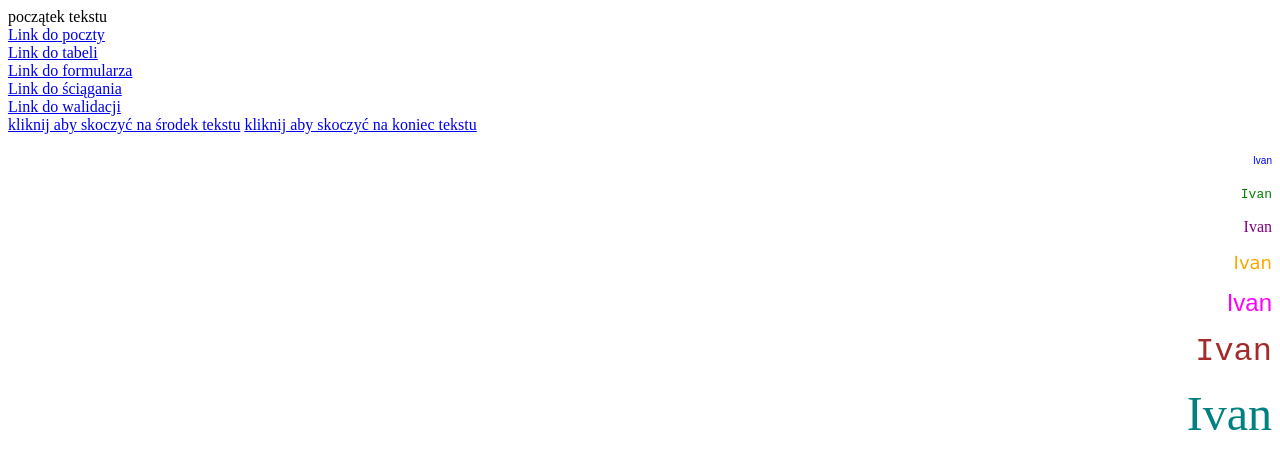
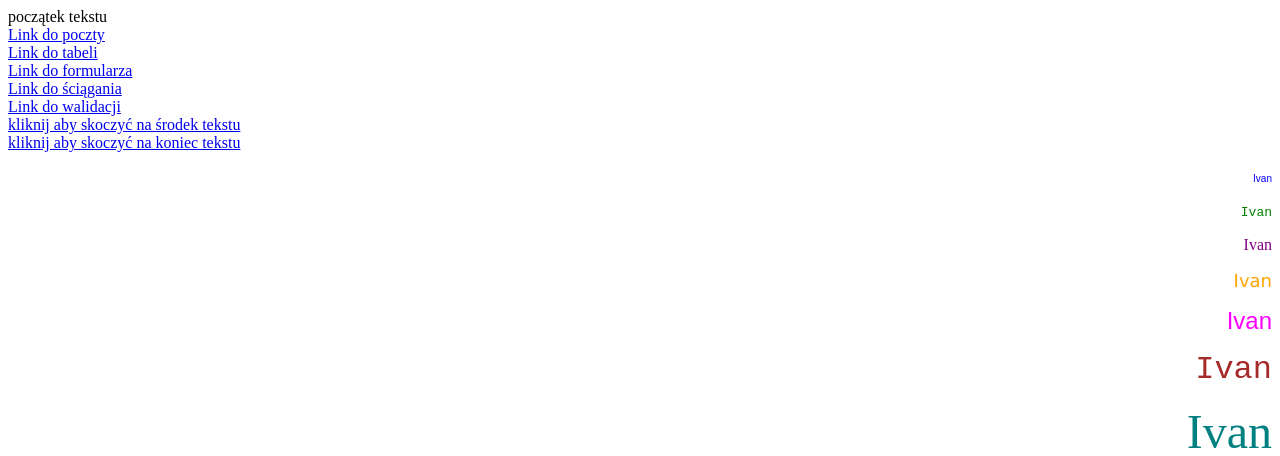
Before and after one commit to ivamala59/terra-nova, a plain HTML site: page index.html in a window 1280 px wide. Shown: the top 456 px of the page. Drawn offline with Linux system fonts and the light colour scheme.

Commit message:
Restore index.html to original state

```diff
--- a/index.html
+++ b/index.html
@@ -15,8 +15,8 @@
 	<a href="formularz_malakhau.html">Link do formularza</a><br>
 	<a href="plik_malakhau.html">Link do ściągania</a><br>
 	<a href="walidacja_malakhau.html">Link do walidacji</a><br>
-	<a href="#skok_srodek_malakhau">kliknij aby skoczyć na środek tekstu</a>
-	<a href="#skok_koniec_malakhau">kliknij aby skoczyć na koniec tekstu</a>
+	<a href="#skok_srodek_malakhau">kliknij aby skoczyć na środek tekstu</a><br>
+	<a href="#skok_koniec_malakhau">kliknij aby skoczyć na koniec tekstu</a><br>
     <p align="right"><font color="blue" size="1" face="Arial">Ivan</font><br></p>
     <p align="right"><font color="green" size="2" face="'Courier New'">Ivan</font><br></p>
     <p align="right"><font color="purple" size="3" face="Times New Roman">Ivan</font><br></p>
@@ -77,8 +77,8 @@
 	<a href="formularz_malakhau.html">Link do formularza</a><br>
 	<a href="plik_malakhau.html">Link do ściągania</a><br>
 	<a href="walidacja_malakhau.html">Link do walidacji</a><br>
-	<a href="#skok_poczatek_malakhau">kliknij aby skoczyć na początek tekstu</a>
-	<a href="#skok_koniec_malakhau">kliknij aby skoczyć na koniec tekstu</a>
+	<a href="#skok_poczatek_malakhau">kliknij aby skoczyć na początek tekstu</a><br>
+	<a href="#skok_koniec_malakhau">kliknij aby skoczyć na koniec tekstu</a><br>
     <p>nazwisko ucznia&nbsp;&nbsp;&nbsp;&nbsp;&nbsp;&nbsp;&nbsp;&nbsp;&nbsp;&nbsp;imię ucznia</p>
     <p>Malakhau&nbsp;&nbsp;&nbsp;&nbsp;&nbsp;&nbsp;&nbsp;&nbsp;&nbsp;&nbsp;Ivan</p>
     <p>Cezary&nbsp;&nbsp;&nbsp;&nbsp;&nbsp;&nbsp;&nbsp;&nbsp;&nbsp;&nbsp;Pazura</p>
@@ -148,7 +148,7 @@
 	<a href="formularz_malakhau.html">Link do formularza</a><br>
 	<a href="plik_malakhau.html">Link do ściągania</a><br>
 	<a href="walidacja_malakhau.html">Link do walidacji</a><br>
-	<a href="#skok_poczatek_malakhau">kliknij aby skoczyć na początek tekstu</a>
-	<a href="#skok_srodek_malakhau">kliknij aby skoczyć na środek tekstu</a>
+	<a href="#skok_poczatek_malakhau">kliknij aby skoczyć na początek tekstu</a><br>
+	<a href="#skok_srodek_malakhau">kliknij aby skoczyć na środek tekstu</a><br>
 </body>
 </html>
```
